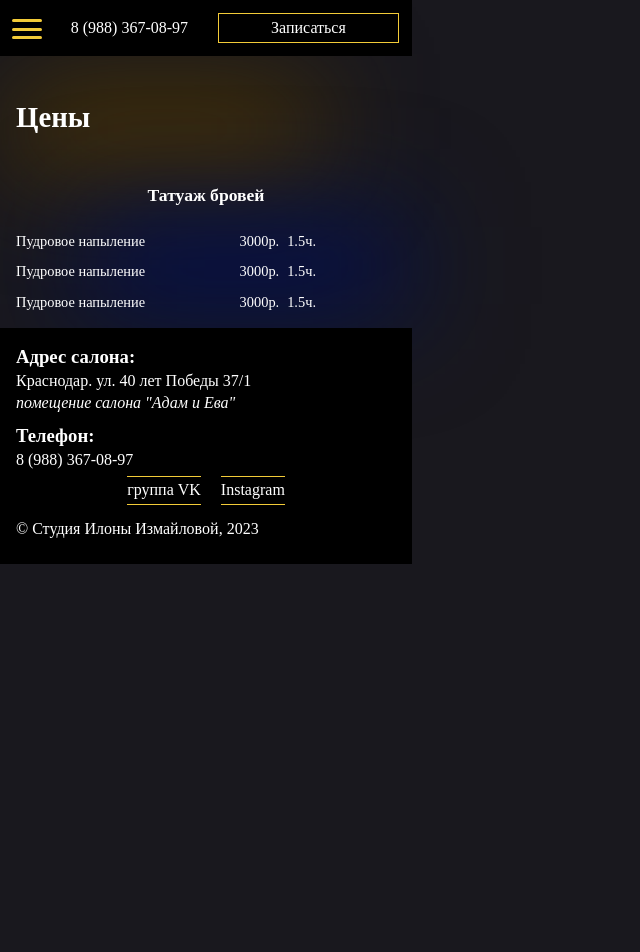
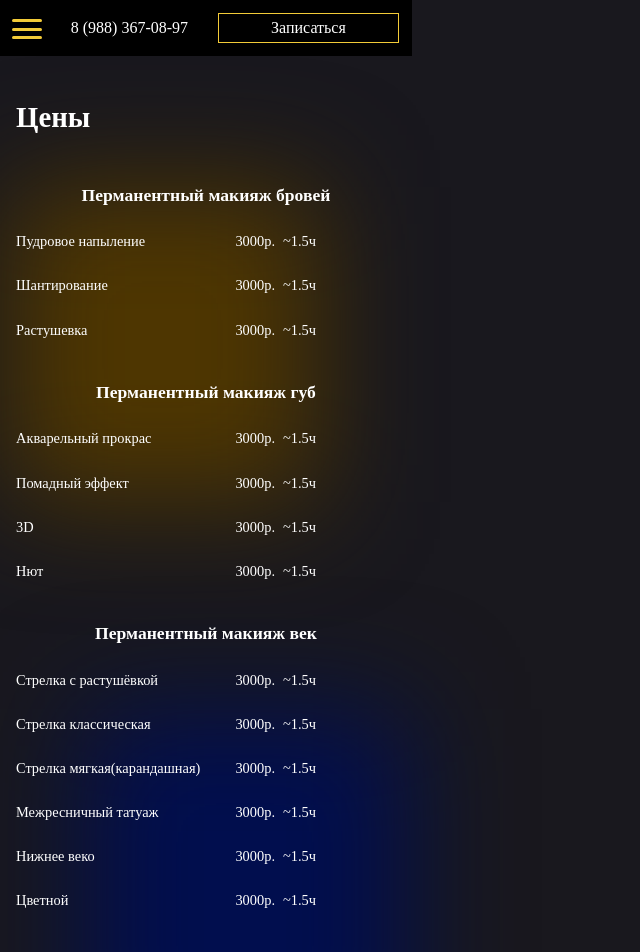
Before and after one commit to RemixFX/beauty-studio, a Next.js app: page /prices in a window 1280 px wide. Shown: the top 952 px of the page, without its empty margins (0-640 px from the left). Before the commit the page ends 800 px from the top, so only its background shows below. Built offline with nearby package versions, Linux system fonts and the light colour scheme.

Commit message:
refactor: combine data, create a model of variables, rewrite components where this data is used

```diff
--- a/components/Library/library.tsx
+++ b/components/Library/library.tsx
@@ -10,7 +10,7 @@ type LibraryProps = {
   id?: string;
 }
 
-export default function Library({ data, header}: LibraryProps) {
+export default function Library({ data, header, id}: LibraryProps) {
 
   const scrollElement = useRef<HTMLDivElement>(null)
   const [ref, { width }] = useMeasure({ offsetSize: true })
@@ -58,7 +58,7 @@ export default function Library({ data, header}: LibraryProps) {
   }
 
   return (
-    <article className={styles.content}>
+    <article className={styles.content} id={id}>
       <h2 className={styles.header}>{header}</h2>
       <div className={styles.layout} >
         <span className={`${styles.arrows} ${styles.arrows_left} ${disableLeftButton && styles.arrows_disabled}`}
--- /dev/null
+++ b/config/categoriesOfServices.ts
@@ -0,0 +1,128 @@
+import { IService } from "@/types/IServices";
+import { BROWS_DESCRIPTION } from "./servicesDescription";
+
+export const BROWS_CATEGORIES: IService[] = [
+  {
+    id: "brows",
+    pathname: '/brows.jpg',
+    heading: 'Пудровое напыление',
+    description: BROWS_DESCRIPTION,
+    type: 'inCard',
+    price: 3000,
+    time: '~1.5ч'
+  },
+  {
+    id: "brows",
+    pathname: '/brows.jpg',
+    heading: 'Шантирование',
+    description: BROWS_DESCRIPTION,
+    type: 'inCard',
+    price: 3000,
+    time: '~1.5ч'
+  },
+  {
+    id: "brows",
+    pathname: '/brows.jpg',
+    heading: 'Растушевка',
+    description: BROWS_DESCRIPTION,
+    type: 'inCard',
+    price: 3000,
+    time: '~1.5ч'
+  },
+]
+
+export const LIPS_CATEGORIES: IService[] = [
+  {
+    id: "lips",
+    pathname: '/lips.png',
+    heading: 'Акварельный прокрас',
+    description: BROWS_DESCRIPTION,
+    type: 'inCard',
+    price: 3000,
+    time: '~1.5ч'
+  },
+  {
+    id: "lips",
+    pathname: '/lips.png',
+    heading: 'Помадный эффект',
+    description: BROWS_DESCRIPTION,
+    type: 'inCard',
+    price: 3000,
+    time: '~1.5ч'
+  },
+  {
+    id: "lips",
+    pathname: '/lips.png',
+    heading: '3D',
+    description: BROWS_DESCRIPTION,
+    type: 'inCard',
+    price: 3000,
+    time: '~1.5ч'
+  },
+  {
+    id: "lips",
+    pathname: '/lips.png',
+    heading: 'Нют',
+    description: BROWS_DESCRIPTION,
+    type: 'inCard',
+    price: 3000,
+    time: '~1.5ч'
+  },
+]
+
+export const EYELASHES_CATEGORIES: IService[] = [
+  {
+    id: "eyelashes",
+    pathname: '/eyelashes.jpg',
+    heading: 'Стрелка с растушёвкой',
+    description: BROWS_DESCRIPTION,
+    type: 'inCard',
+    price: 3000,
+    time: '~1.5ч'
+  },
+  {
+    id: "eyelashes",
+    pathname: '/eyelashes.jpg',
+    heading: 'Стрелка классическая',
+    description: BROWS_DESCRIPTION,
+    type: 'inCard',
+    price: 3000,
+    time: '~1.5ч'
+  },
+  {
+    id: "eyelashes",
+    pathname: '/eyelashes.jpg',
+    heading: 'Стрелка мягкая(карандашная)',
+    description: BROWS_DESCRIPTION,
+    type: 'inCard',
+    price: 3000,
+    time: '~1.5ч'
+  },
+  {
+    id: "eyelashes",
+    pathname: '/eyelashes.jpg',
+    heading: 'Межресничный татуаж',
+    description: BROWS_DESCRIPTION,
+    type: 'inCard',
+    price: 3000,
+    time: '~1.5ч'
+  },
+  {
+    id: "eyelashes",
+    pathname: '/eyelashes.jpg',
+    heading: 'Нижнее веко',
+    description: BROWS_DESCRIPTION,
+    type: 'inCard',
+    price: 3000,
+    time: '~1.5ч'
+  },
+  {
+    id: "eyelashes",
+    pathname: '/eyelashes.jpg',
+    heading: 'Цветной',
+    description: BROWS_DESCRIPTION,
+    type: 'inCard',
+    price: 3000,
+    time: '~1.5ч'
+  },
+]
--- /dev/null
+++ b/config/servicesData.ts
@@ -0,0 +1,51 @@
+import { IService } from "@/types/IServices"
+import { BROWS_CATEGORIES, EYELASHES_CATEGORIES, LIPS_CATEGORIES } from "./categoriesOfServices"
+import { BROWS_DESCRIPTION } from "./servicesDescription"
+
+
+const servicesData: IService[] = [
+  {
+    id: "brows",
+    pathname: '/brows.jpg',
+    heading: 'Перманентный макияж бровей',
+    description: BROWS_DESCRIPTION,
+    type: 'card',
+    categories: BROWS_CATEGORIES
+  },
+  {
+    id: "lips",
+    pathname: '/lips.png',
+    heading: 'Перманентный макияж губ',
+    description: BROWS_DESCRIPTION,
+    type: 'card',
+    categories: LIPS_CATEGORIES
+  },
+  {
+    id: "eyelashes",
+    pathname: '/eyelashes.jpg',
+    heading: 'Перманентный макияж век',
+    description: BROWS_DESCRIPTION,
+    type: 'card',
+    categories: EYELASHES_CATEGORIES
+  },
+  {
+    id: "correction",
+    pathname: '/correction.jpg',
+    heading: 'Коррекция татуажа',
+    description: BROWS_DESCRIPTION,
+    type: 'singleCard',
+    price: 3000,
+    time: '~ 1.5ч'
+  },
+  {
+    id: "overlap",
+    pathname: '/overlap.jpg',
+    heading: 'Перекрытие татуажа',
+    description: BROWS_DESCRIPTION,
+    type: 'singleCard',
+    price: 3000,
+    time: '~ 1.5ч'
+  },
+]
+
+export default servicesData
--- a/pages/prices.tsx
+++ b/pages/prices.tsx
@@ -3,6 +3,7 @@ import Header from "@/components/Header/header";
 import Layout from "@/components/Layout/layout";
 import Head from "next/head";
 import styles from '@/styles/prices.module.scss'
+import servicesData from "@/config/servicesData";
 
 export default function Prices() {
   return (
@@ -14,33 +15,34 @@ export default function Prices() {
       <Layout>
         <section className={styles.content}>
           <h1 className={styles.header}>Цены</h1>
-          <article>
-            <h2 className={styles.title}>Татуаж бровей</h2>
-            <ul className={styles.list}>
+          {servicesData.map((service, index) =>
+            <article key={index}>
+              <h2 className={styles.title}>{service.heading}</h2>
+              {service.categories ?
+                service.categories.map((category, index) =>
+                  <ul className={styles.list} key={index}>
                     <li className={styles.element}>
-                <p className={styles.name}>Пудровое напыление</p>
+                      <p className={styles.name}>{category.heading}</p>
                       <div className={styles.value}>
-                  <span className={styles.price}>3000р.</span>
-                  <span className={styles.time}>1.5ч.</span>
-                </div>
-              </li>
-              <li className={styles.element}>
-                <p className={styles.name}>Пудровое напыление</p>
-                <div className={styles.value}>
-                  <span className={styles.price}>3000р.</span>
-                  <span className={styles.time}>1.5ч.</span>
-                </div>
-              </li>
-              <li className={styles.element}>
-                <p className={styles.name}>Пудровое напыление</p>
-                <div className={styles.value}>
-                  <span className={styles.price}>3000р.</span>
-                  <span className={styles.time}>1.5ч.</span>
+                        <span className={styles.price}>{category.price}р.</span>
+                        <span className={styles.time}>{category.time}</span>
                       </div>
                     </li>
                   </ul>
+                )
+                :
+                <ul className={styles.list} key={index}>
+                  <li className={styles.element}>
+                    <p className={styles.name}>{service.heading}</p>
+                    <div className={styles.value}>
+                      <span className={styles.price}>{service.price}р.</span>
+                      <span className={styles.time}>{service.time}</span>
+                    </div>
+                  </li>
+                </ul>
+              }
             </article>
-
+          )}
         </section>
       </Layout>
       <Footer />
--- a/pages/works.tsx
+++ b/pages/works.tsx
@@ -17,9 +17,9 @@ export default function Works() {
       <Header />
       <main className={styles.page}>
       <h1 className={styles.header}>Работы мастера</h1>
-      <Library data={BROWS} header={'Татуаж бровей'} />
+      <Library data={BROWS} header={'Татуаж бровей'} id='brows'/>
       <Library data={LIPS} header={'Татуаж губ'} id='lips' />
-      <Library data={EYELASHES} header={'Татуаж век'} id='eye' />
+      <Library data={EYELASHES} header={'Татуаж век'} id='eyelashes' />
       </main>
       <Footer />
     </>
--- /dev/null
+++ b/types/IServices.ts
@@ -0,0 +1,10 @@
+export interface IService {
+  id: string;
+  pathname: string;
+  heading: string;
+  description: string;
+  type: 'inCard' | 'card' | 'singleCard';
+  categories?: IService[];
+  price?: number;
+  time?: string;
+}
```
Also changed, not shown: components/Card/card.tsx (+5 -9 lines), components/Offer/offer.tsx (+9 -3 lines), pages/index.tsx (+37 -132 lines), config/servicesDescription.ts (renamed from config/const.js). Lines whose indentation alone changed are shown as unchanged.
